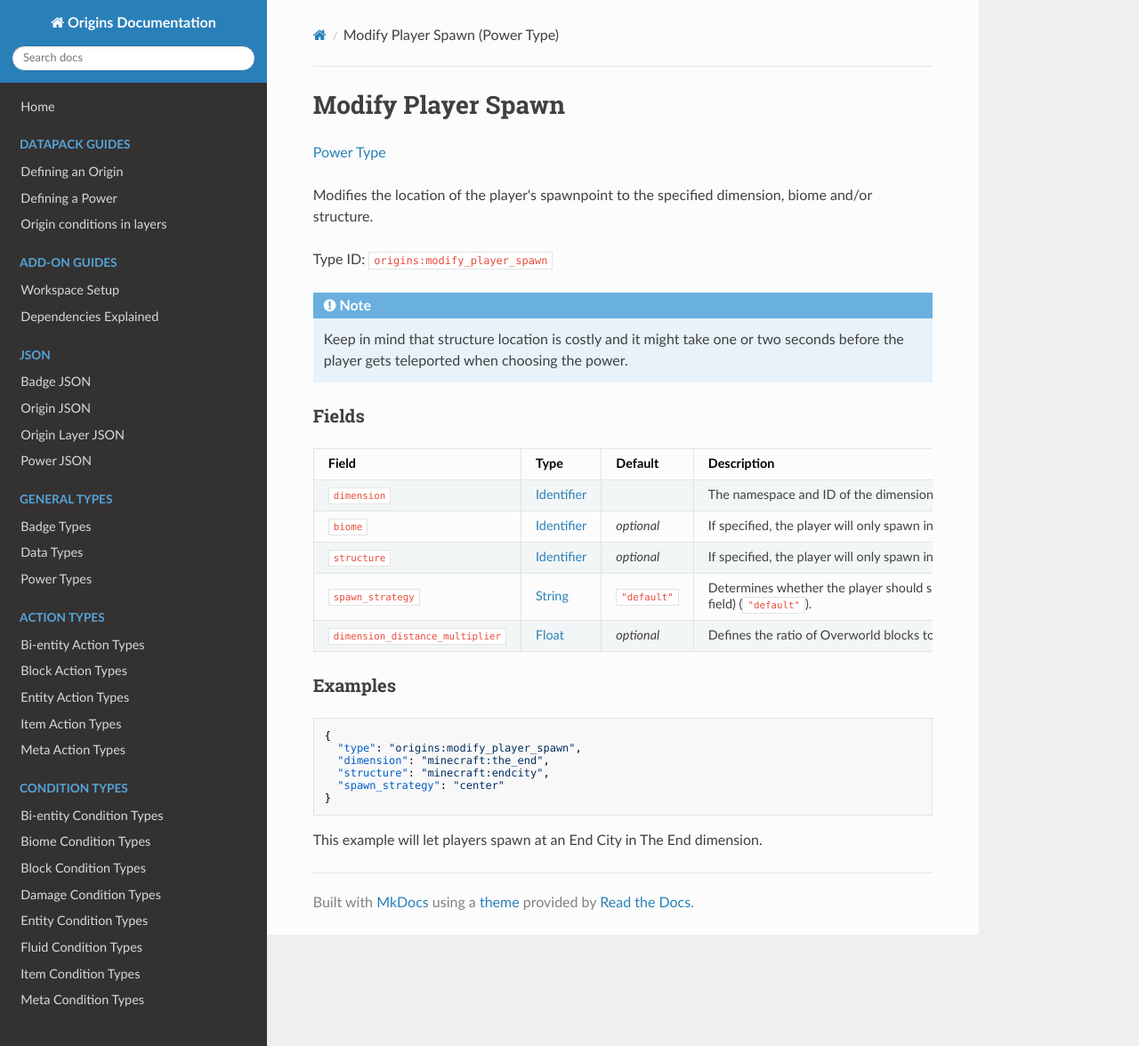
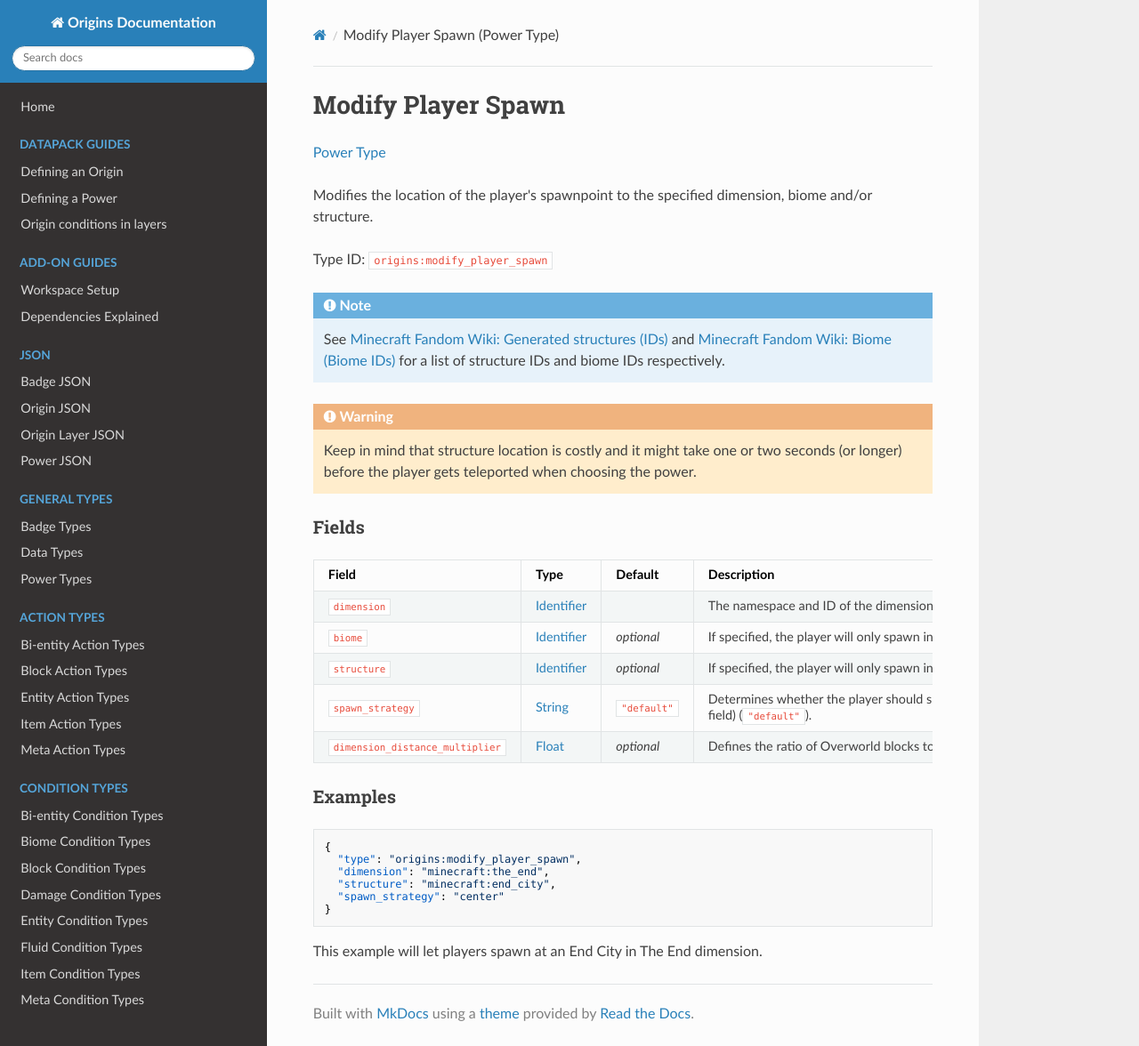
Before and after one commit to apace100/origins-docs, an MkDocs documentation site: the page built from docs/types/power_types/modify_player_spawn.md, in a window 1280 px wide and 1176 px high. Shown: the whole window at 89% size. Built offline with MkDocs 1.6.1, drawn with Linux system fonts in a browser that asks for light colours; nearby versions of some CDN libraries.

Commit message:
Updated `modify_player_spawn.md` (Power Type)
+ Added links for the lists of structure and biome IDs
* Fixed an error in the example

````diff
--- a/docs/types/power_types/modify_player_spawn.md
+++ b/docs/types/power_types/modify_player_spawn.md
@@ -11,9 +11,14 @@ Modifies the location of the player's spawnpoint to the specified dimension, bio
 
 Type ID: `origins:modify_player_spawn`
 
+
 !!! note
 
-    Keep in mind that structure location is costly and it might take one or two seconds before the player gets teleported when choosing the power.
+    See [Minecraft Fandom Wiki: Generated structures (IDs)](https://minecraft.fandom.com/wiki/Generated_structures#ID) and [Minecraft Fandom Wiki: Biome (Biome IDs)](https://minecraft.fandom.com/wiki/Biome#Biome_IDs) for a list of structure IDs and biome IDs respectively.
+
+!!! warning
+
+    Keep in mind that structure location is costly and it might take one or two seconds (or longer) before the player gets teleported when choosing the power.
 
 
 ### Fields
@@ -33,7 +38,7 @@ Field  | Type | Default | Description
 {
   "type": "origins:modify_player_spawn",
   "dimension": "minecraft:the_end",
-  "structure": "minecraft:endcity",
+  "structure": "minecraft:end_city",
   "spawn_strategy": "center"
 }
 ```
````
